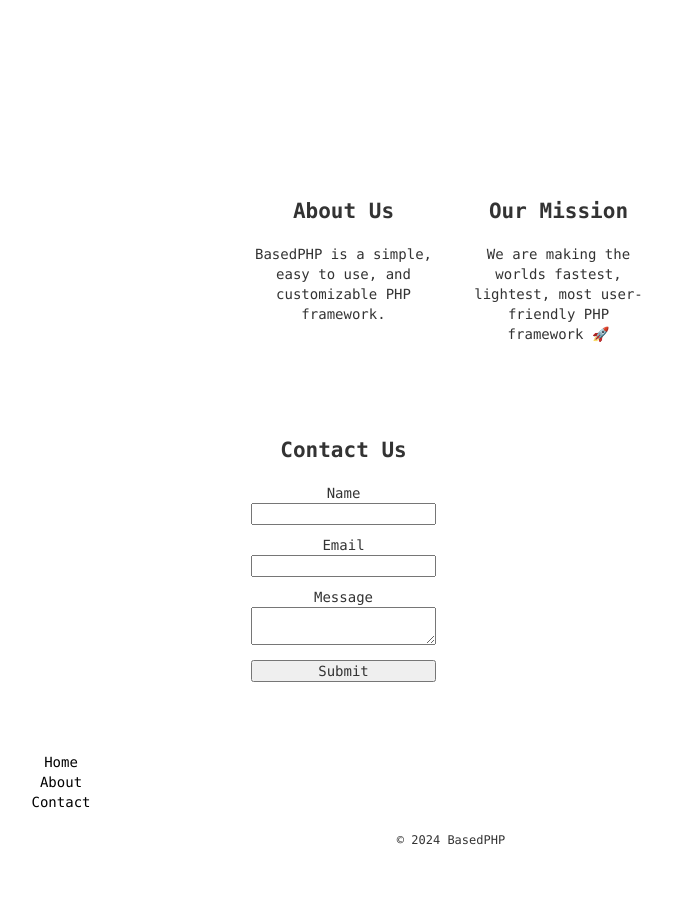
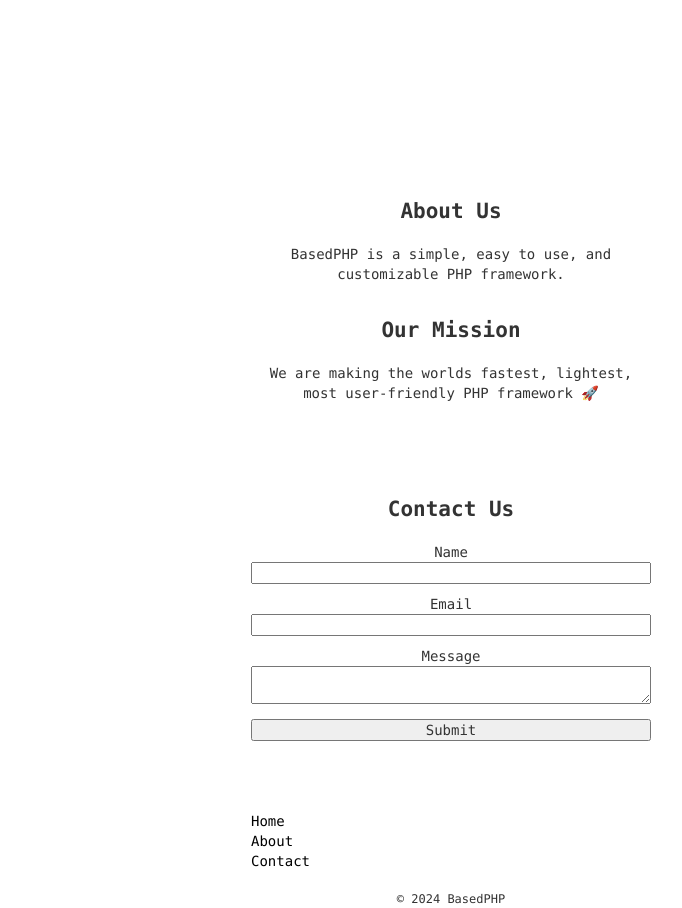
Before and after one commit to adamdalechurch/Based-PHP, a PHP site: template pages/home.php in a window 1280 px wide. Shown: the part 469-1377 px from the top of the page, without its empty margins (189-871 px from the left). Before the commit the page ends 1314 px from the top, so only its background shows below. Run offline with PHP 8.4, Linux system fonts and the light colour scheme; the template is opened without the code that fills it, so the values that code supplies are empty.

Commit message:
fix layout

```diff
--- a/assets/css/footer.css
+++ b/assets/css/footer.css
@@ -1,9 +1,13 @@
-.bottom-menu > .link{
-    display: block;
-    text-align: center;
+.footer {
+    max-width: 400px;
+    margin: auto;
 }
 
-.copyright{
+.bottom-menu > .link {
+    display: block;
+}
+
+.copyright {
     text-align: center;
     margin-top: 20px;
     font-size: 12px;
--- a/footer.php
+++ b/footer.php
@@ -2,7 +2,6 @@
 <link rel="stylesheet" href="assets/css/footer.css">
 
 <div class="footer">
-    <div class="container">
     <div class="row">
         <div class="col-xs-4">
             <!-- Bottom Menu -->
@@ -19,7 +18,6 @@
             </div>
         </div> -->
     </div>
-    </div>
     <div class="copyright">
          © <?php echo date('Y'); ?> BasedPHP
     </div>
--- a/partials/_about.php
+++ b/partials/_about.php
@@ -9,13 +9,13 @@
 <div class="row">
     <div class="about-us">
         <div class="row">
-            <div class="col-md-6">
+            <div class="col-md-12">
                 <h2>About Us</h2>
                 <p>
                     BasedPHP is a simple, easy to use, and customizable PHP framework.
                 </p>
             </div>
-            <div class="col-md-6">
+            <div class="col-md-12">
                 <h2>Our Mission</h2>
                 <p>
                     We are making the worlds fastest, lightest, most user-friendly PHP framework 🚀
--- a/partials/_contact.php
+++ b/partials/_contact.php
@@ -15,8 +15,7 @@
 <div class="row">
     <div id="contact">
         <div class="row">
-            <div class="col-md-6">
-
+            <div class="col-md-12">
                 <h2>Contact Us</h2>
                 <form action="https://formspree.io/f/xnqoqzqz" method="POST">
                     <div class="mb-3">
```
Lines whose indentation alone changed are shown as unchanged.
